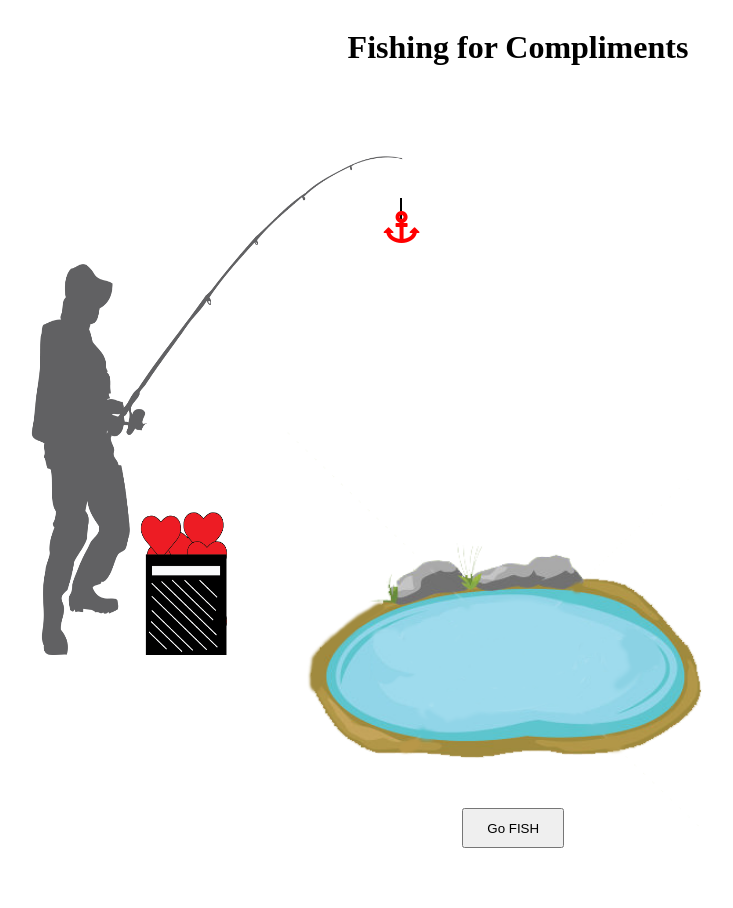
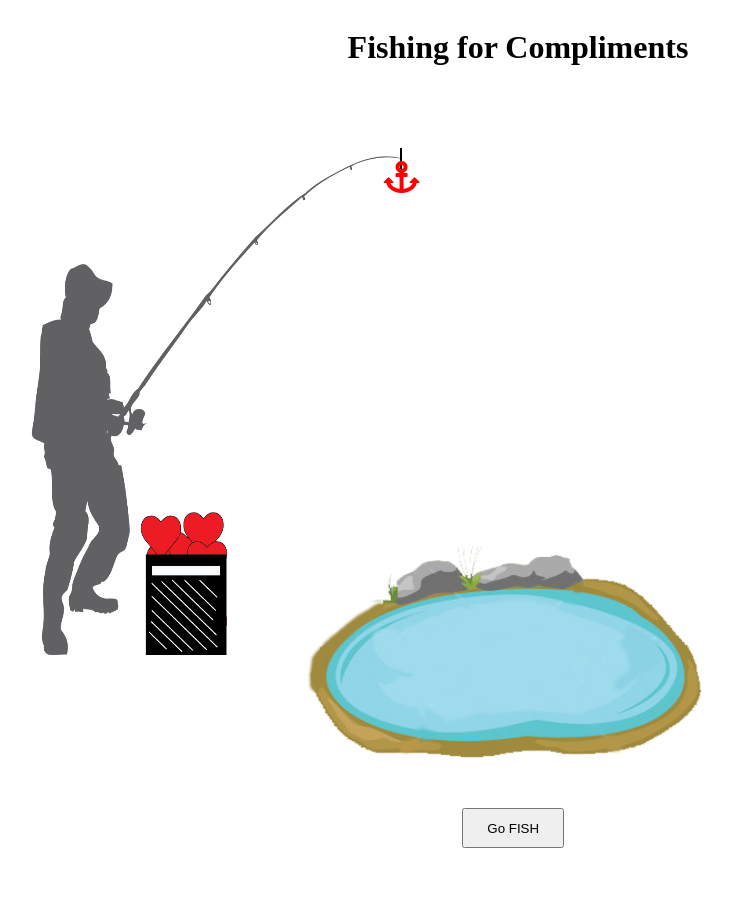
Before and after one commit to xianyi555/Compliment-Generator, a Rails app: page / in a window 1280 px wide. Shown: the whole page, without its empty margins (130-863 px from the left). Run offline with Rails 7, Linux system fonts and the light colour scheme; some libraries are stand-ins or nearby versions.

Commit message:
modifiied the style css

```diff
--- a/public/style.css
+++ b/public/style.css
@@ -1,4 +1,4 @@
-htnl{
+html{
     box-sizing: border-box;
 }
 body{
@@ -53,7 +53,7 @@ i{
     position:relative;
     height:100%;
     left:-20px;
-    top:-450px;
+    top:-500px;
 
 }
 #linediv,#heartdiv{
```
